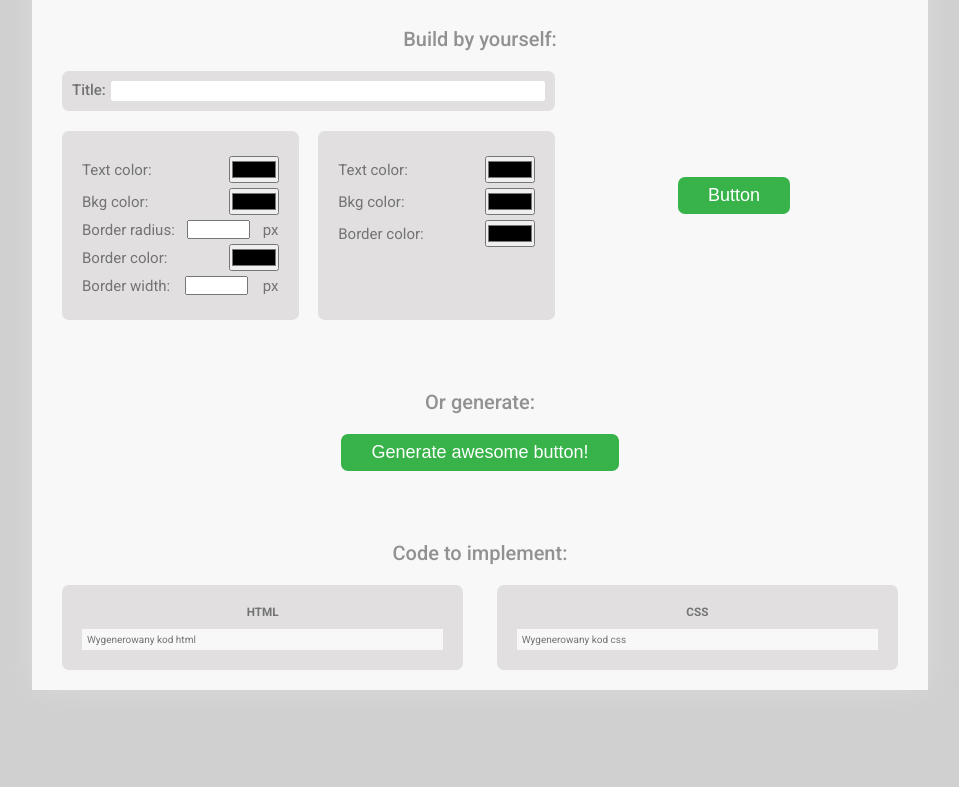
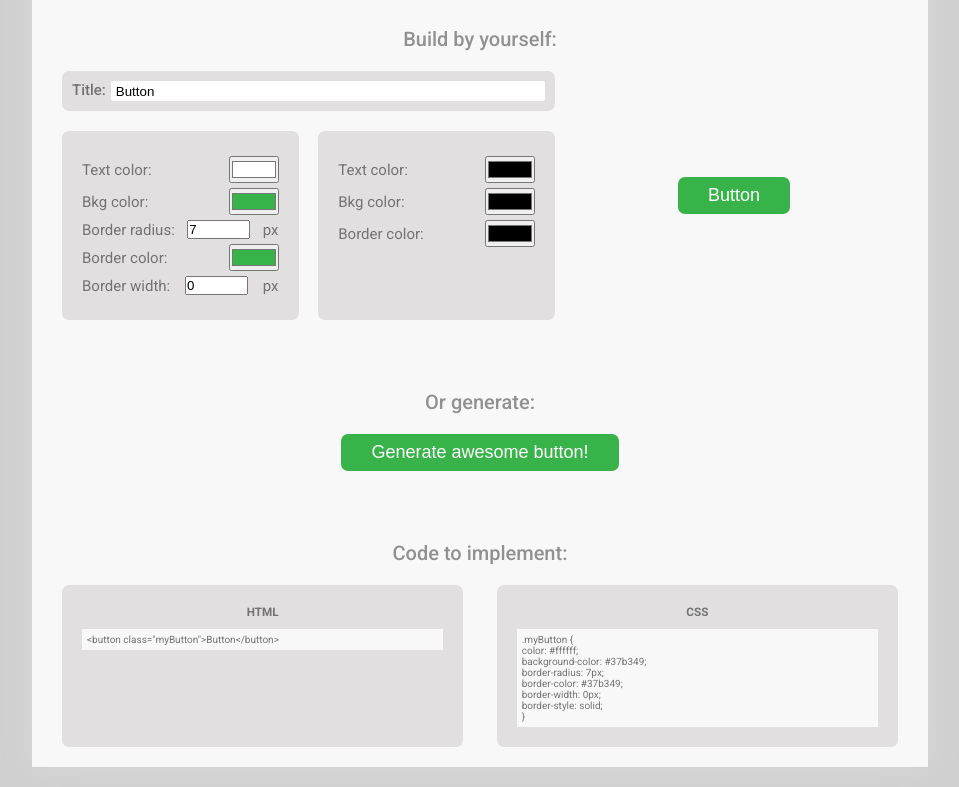
Before and after one commit to JohnyMielony07/buttonsBuilder, a website: page index.html in a window 1280 px wide. Shown: the part 320-1107 px from the top of the page, without its empty margins (160-1119 px from the left). Before the commit the page ends 1030 px from the top, so only its background shows below. Drawn offline with Linux system fonts and the light colour scheme.

Commit message:
add generating css code

```diff
--- a/index.html
+++ b/index.html
@@ -30,30 +30,30 @@
                 <div class="builder__controls">
                     <div class="control__title">
                         <p class="title">Title:</p>
-                        <input class="input-title" type="text" name="title" id="title">
+                        <input class="input-title" type="text" name="title" id="title" value="Button">
                     </div>
                     <div class="control__button-container">
                         <div class="control__button control__button--link">
                             <div class="container-input container-input--text-color">
                                 <p class="input-text input-text--text-color">Text color:</p>
-                                <input type="color" name="text-color" id="text-color">
+                                <input type="color" name="text-color" id="text-color" value="#ffffff">
                             </div>
                             <div class="container-input container-input--bkg-color">
                                 <p class="input-text input-text--bkg-color">Bkg color:</p>
-                                <input type="color" name="bkg-color" id="bkg-color">
+                                <input type="color" name="bkg-color" id="bkg-color" value="#37b349">
                             </div>
                             <div class="container-input container-input--border-radius">
                                 <p class="input-text input-text--border-radius">Border radius:</p>
-                                <input class="border-radius" type="number" name="border-radius" id="border-radius">
+                                <input class="border-radius" type="number" name="border-radius" id="border-radius" value="7">
                                 <p class="input-text input-text--border-radius">px</p>
                             </div>
                             <div class="container-input container-input--border-color">
                                 <p class="input-text input-text--border-color">Border color:</p>
-                                <input type="color" name="border-color" id="border-color">
+                                <input type="color" name="border-color" id="border-color" value="#37b349">
                             </div>
                             <div class="container-input container-input--border-width">
                                 <p class="input-text input-text--border-width">Border width:</p>
-                                <input class="border-width" type="number" name="border-width" id="border-width">
+                                <input class="border-width" type="number" name="border-width" id="border-width" value="0">
                                 <p class="input-text input-text--border-width">px</p>
                             </div>
                         </div>
@@ -97,13 +97,18 @@
                 </div>
                 <div class="generated-code__container generated-code__container--css">
                     <h3 class="generated-code__title">CSS</h3>
-                    <div class="generated-code__code generated-code__code--css">
+                    <div class="generated-code__code generated-code__code--css" id="generatedCss">
                             Wygenerowany kod css
                     </div>
                 </div>
+
             </div>
         </section>
+
+
     </div>
+
+
 
     <script src="./scripts/script.js"></script>
 
--- a/scripts/script.js
+++ b/scripts/script.js
@@ -6,37 +6,60 @@ const borderColorInput = document.getElementById('border-color');
 const borderWidthInput = document.getElementById('border-width');
 const hoverTextColorInput = document.getElementById('text-color-hover');
 
-const generatedHtml = document.getElementById('generatedHtml');
+const generatedHtmlCont = document.getElementById('generatedHtml');
+const generatedCssCont = document.getElementById('generatedCss');
 const button = document.getElementById('button');
+
+
+document.addEventListener('DOMContentLoaded', function () {
+    generateCss();
+    generateHtml('Button');
 
     titleInput.addEventListener('input', () => {
         button.innerText = titleInput.value;
         console.log(button);
-    generatedHtml.innerText = generateHtml(titleInput.value);
+        generateHtml(titleInput.value);
     });
 
     textColorInput.addEventListener('input', () => {
         button.style.color = textColorInput.value;
+        generateCss();
     });
 
     backgroundColorInput.addEventListener('input', () => {
         button.style.backgroundColor = backgroundColorInput.value;
+        generateCss();
     });
 
     borderRadiusInput.addEventListener('input', () => {
         button.style.borderRadius = borderRadiusInput.value + 'px';
+        generateCss();
     });
 
     borderColorInput.addEventListener('input', () => {
         button.style.borderColor = borderColorInput.value;
+        generateCss();
     })
 
     borderWidthInput.addEventListener('input', () => {
         button.style.borderWidth = borderWidthInput.value + 'px';
         button.style.borderStyle = 'solid';
+        generateCss();
     })
 
-let generateHtml = (text) => {
+    function generateHtml(text) {
         let generatedHtml = '<button class="myButton">' + text + '</button>';
-    return generatedHtml;
+        generatedHtmlCont.innerText = generatedHtml;
     }
+
+    function generateCss() {
+        let generatedCss = '.myButton {\n' +
+            'color: ' + textColorInput.value + ';\n' +
+            'background-color: ' + backgroundColorInput.value + ';\n' +
+            'border-radius: ' + borderRadiusInput.value + 'px;\n' +
+            'border-color: ' + borderColorInput.value + ';\n' +
+            'border-width: ' + borderWidthInput.value + 'px;\n' +
+            'border-style: solid;\n}';
+        generatedCssCont.innerText = generatedCss;
+    }
+})
```
Lines whose indentation alone changed are shown as unchanged.
